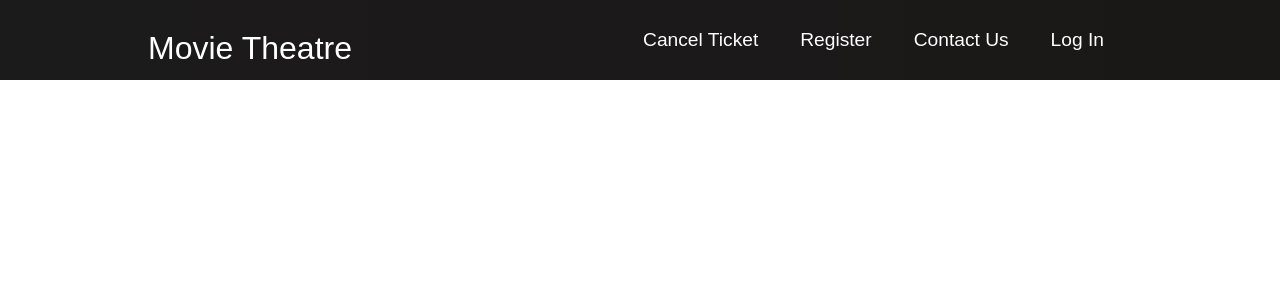
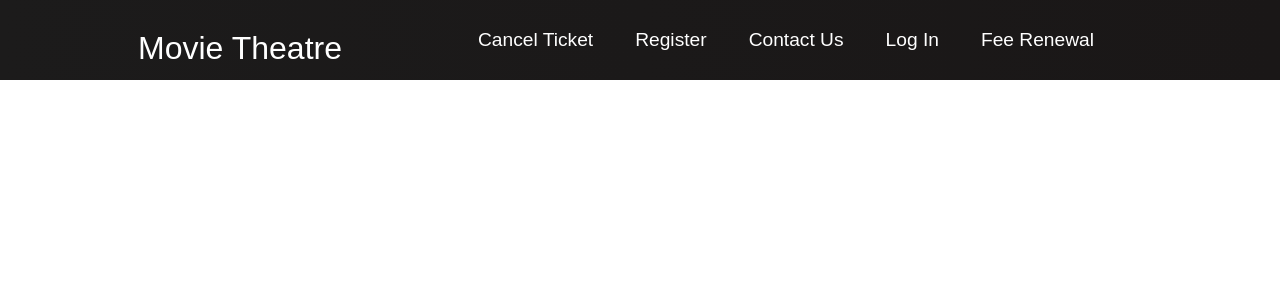
Before and after one commit to Dele-Oyelese/ENSF614_Project, a React (Create React App) app in the folder react-website-movies/: page / in a window 1280 px wide. Shown: the top 300 px of the page. Built offline with nearby package versions, Linux system fonts and the light colour scheme.

Commit message:
css fixes

```diff
--- a/react-website-movies/src/components/navbar.css
+++ b/react-website-movies/src/components/navbar.css
@@ -21,7 +21,7 @@
   .navbar-logo {
     color: #fff;
     justify-self: start;
-    margin-left: 20px;
+
     cursor: pointer;
     text-decoration: none;
     font-size: 2rem;
@@ -35,7 +35,7 @@
   }
 
   .nav-menu {
-    display: grid;
+    display: flex;
     grid-template-columns: repeat(4, auto);
     grid-gap: 10px;
     list-style: none;
--- a/react-website-movies/src/components/navbar.js
+++ b/react-website-movies/src/components/navbar.js
@@ -28,6 +28,10 @@ function Navbar() {
                     <Link to='/login' className='nav-links' > Log In </Link>
                 </li>
 
+                <li className='nav-item'>
+                    <Link to='/feeRenewal' className='nav-links' > Fee Renewal </Link>
+                </li>
+
             </ul>
 
         </div>
```
